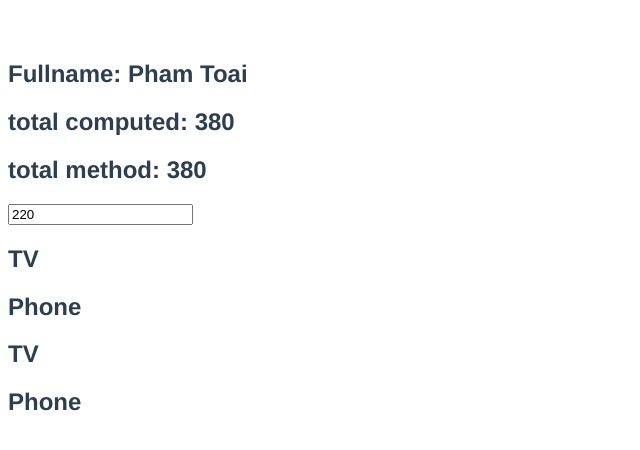
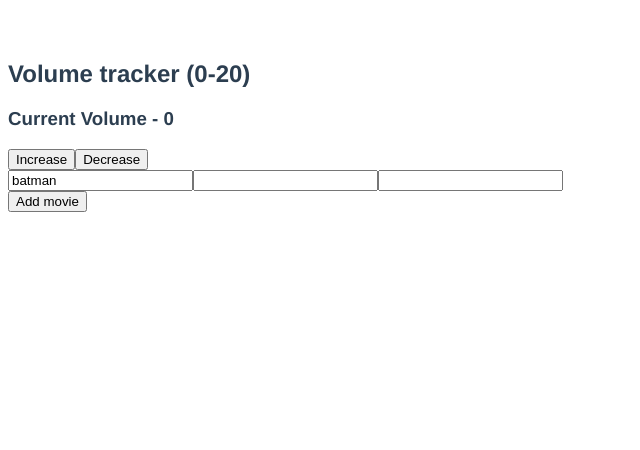
Before and after one commit to mrtoai38/vuejs3, a Vue app: page / in a window 1280 px wide. Shown: the top 450 px of the page, without its empty margins (0-640 px from the left). Built offline with nearby package versions, Linux system fonts and the light colour scheme.

Commit message:
immediate and deep watcher

```diff
--- a/src/App.vue
+++ b/src/App.vue
@@ -1,16 +1,17 @@
+
 <template>
-  <h2>Fullname: {{ fullName }} </h2>
-  <h2>total computed: {{ total }}</h2>
-  <h2>total method: {{ getTotal() }}</h2>
-  <input type="text" v-model.number="items[1].price">
-
-  <template v-for="item in items" :key="item">
-    <h2 v-if="item.price>100"> {{item.title}} </h2>
-  </template>
-
-  <template v-for="item in expensiveItem" :key="item">
-    <h2> {{item.title}} </h2>
-  </template>
+    <h2>Volume tracker (0-20)</h2>
+    <h3>Current Volume - {{ volume }}</h3>
+    <div>
+      <button @click="volume += 2">Increase</button>
+      <button @click="volume -= 2">Decrease</button>
+    </div>
+    <input type="text" v-model="movie">
+    <input type="text" v-model="movieInfor.title">
+    <input type="text" v-model="movieInfor.actor">
+    <div>
+      <button @click="movieList = movieList.concat(['wonderwoman'])">Add movie</button>
+    </div>
 </template>
 
 <script>
@@ -20,44 +21,40 @@ export default {
   name: 'App',
   data() {
     return {
-      firstName: 'Pham',
-      lastName: 'Toai',
-      items: [
-        {
-          id: 1,
-          title: 'TV',
-          price: 120,
-        },
-        {
-          id: 2,
-          title: 'Phone',
-          price: 220,
-        },
-        {
-          id: 3,
-          title: 'Laptop',
-          price: 40,
-        },
-      ],
-      country: ''
-    };
-  },
-  methods: {
-    getTotal() {
-      console.log("method");
-      return this.items.reduce((total, curr) => (total = total + curr.price), 0)
+      volume: 0,
+      movie: 'batman',
+      movieInfor: {
+        title: '',
+        actor: ''
+      },
+      movieList: ['Batman', 'superman']
     }
   },
-  computed: {
-    fullName() {
-      return `${this.firstName}  ${this.lastName}`
+  methods: {},
+  computed: {},
+  watch: {
+    volume(newValue, oldValue) {
+      if(newValue > oldValue && newValue == 16) {
+        alert('Listening to a high volume for a long time may damage your hearing');
+      }
     },
-    total() {
-      console.log("computed");
-      return this.items.reduce((total, curr) => (total = total + curr.price), 0)
+    movie:{
+      handler(newValue) {
+        console.log(`Calling API with movie name = ${newValue}`);
+      },
+      immediate: true
     },
-    expensiveItem() {
-      return this.items.filter(item => item.price > 100)
+    movieInfor: {
+      handler(newValue) {
+        console.log(`Calling API with movie title = ${newValue.title} and actor = ${newValue.actor}`);
+      },
+      deep: true
+    },
+    movieList: {
+      handler(newValue) {
+        console.log(`Update list ${newValue}`);
+      },
+      // deep: true
     }
   }
 }
```
